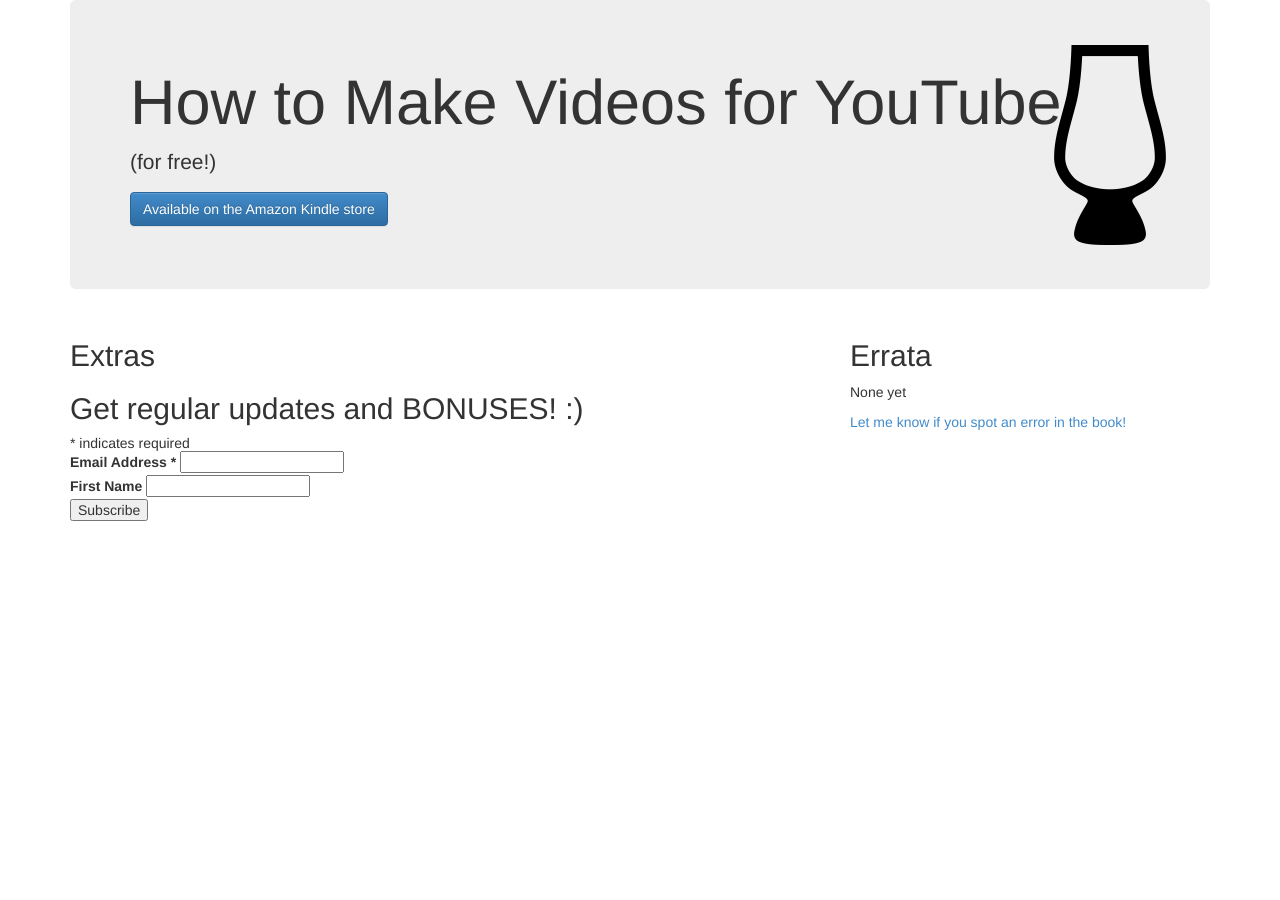
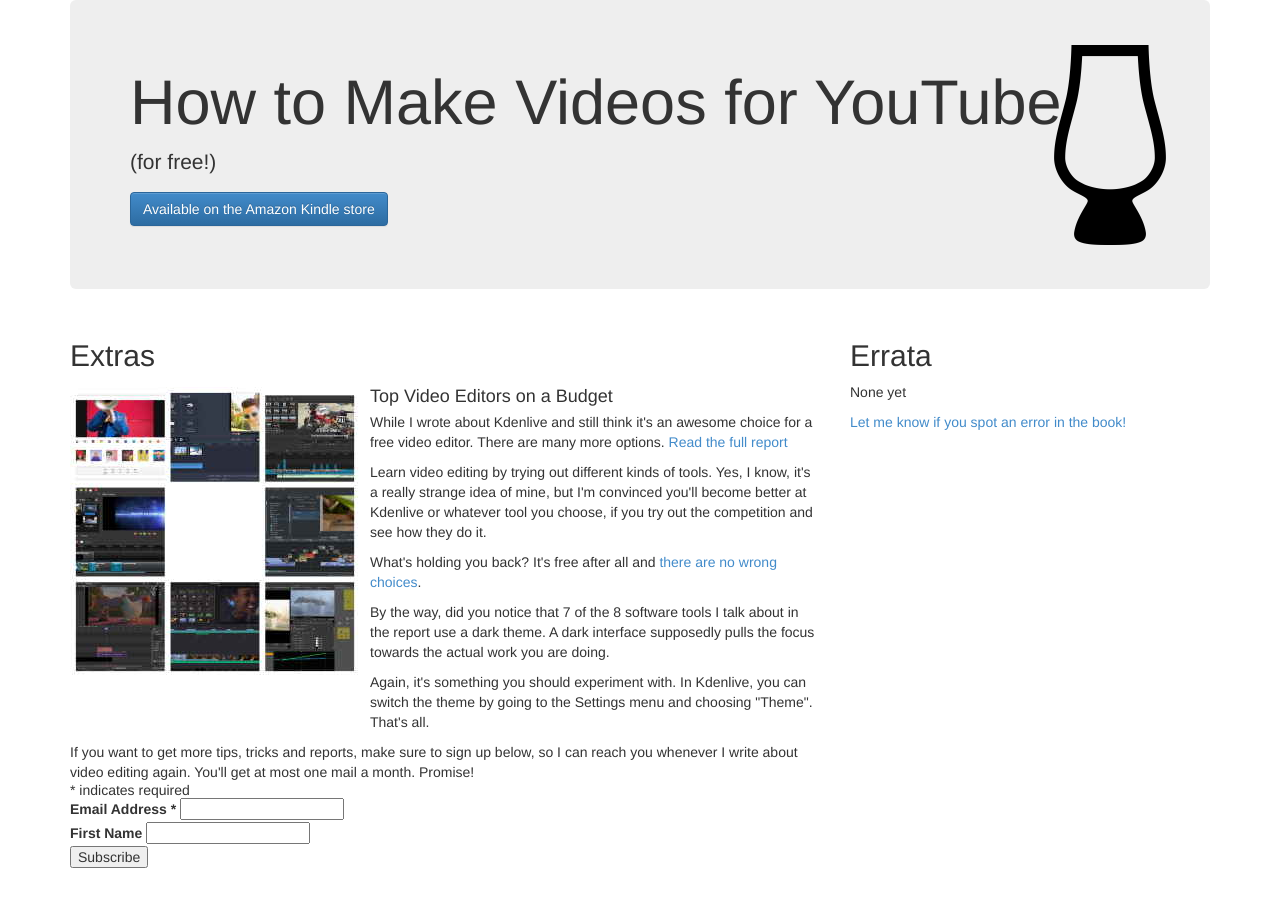
Before and after one commit to pbackx/peated-website, a Jekyll site: the page built from books/make-videos/index.html, in a window 1280 px wide. Built offline with Jekyll 4.4.1, drawn with Linux system fonts in a browser that asks for light colours; nearby versions of some CDN libraries; comment, search, counter and statistics services are not loaded.

Commit message:
Started working on the Make Videos books extras landing page

```diff
--- a/books/make-videos/index.html
+++ b/books/make-videos/index.html
@@ -12,6 +12,27 @@
       <div class="row">
         <div class="col-md-8">
           <h2>Extras</h2>
+          <div class="media">
+            <a class="pull-left" href="files/top-budget-video-editors.pdf">
+              <img class="media-body" src="images/free-video-editors-small.jpg">
+            </a>
+            <div class="media-body">
+              <h4 class="media-heading">Top Video Editors on a Budget</h4>
+              <p>While I wrote about Kdenlive and still think it's an awesome choice for a free video editor.
+              There are many more options. <a href="files/top-budget-video-editors.pdf">Read the full report</a>
+              </p>
+              <p>Learn video editing by trying out different kinds of tools. Yes, I know, it's a really strange
+              idea of mine, but I'm convinced you'll become better at Kdenlive or whatever tool you choose, if
+              you try out the competition and see how they do it.</p>
+              <p>What's holding you back? It's free after all and <a href="files/top-budget-video-editors.pdf">there are no wrong choices</a>.</p>
+              <p>By the way, did you notice that 7 of the 8 software tools I talk about in the report use a
+              dark theme. A dark interface supposedly pulls the focus towards the actual work you are doing.</p>
+              <p>Again, it's something you should experiment with. In Kdenlive, you can switch the theme by
+              going to the Settings menu and choosing "Theme". That's all.</p>
+            </div>
+          </div>
+          If you want to get more tips, tricks and reports, make sure to sign up below, so I can reach you
+          whenever I write about video editing again. You'll get at most one mail a month. Promise!
           <!-- Begin Mailchimp Signup Form -->
           <link href="//cdn-images.mailchimp.com/embedcode/classic-10_7.css" rel="stylesheet" type="text/css">
           <style type="text/css">
@@ -22,7 +43,6 @@
           <div id="mc_embed_signup">
             <form action="https://streamhead.us1.list-manage.com/subscribe/post?u=dfef2582094d2c4bfe9f2a0f0&amp;id=3276f09362" method="post" id="mc-embedded-subscribe-form" name="mc-embedded-subscribe-form" class="validate" target="_blank" novalidate>
               <div id="mc_embed_signup_scroll">
-                <h2>Get regular updates and BONUSES! :)</h2>
                 <div class="indicates-required"><span class="asterisk">*</span> indicates required</div>
                 <div class="mc-field-group">
                   <label for="mce-EMAIL">Email Address  <span class="asterisk">*</span>
```
Also changed, not shown: books/make-videos/images/free-video-editors-small.jpg (added), books/make-videos/images/free-video-editors.jpg (added), 1 other file.
